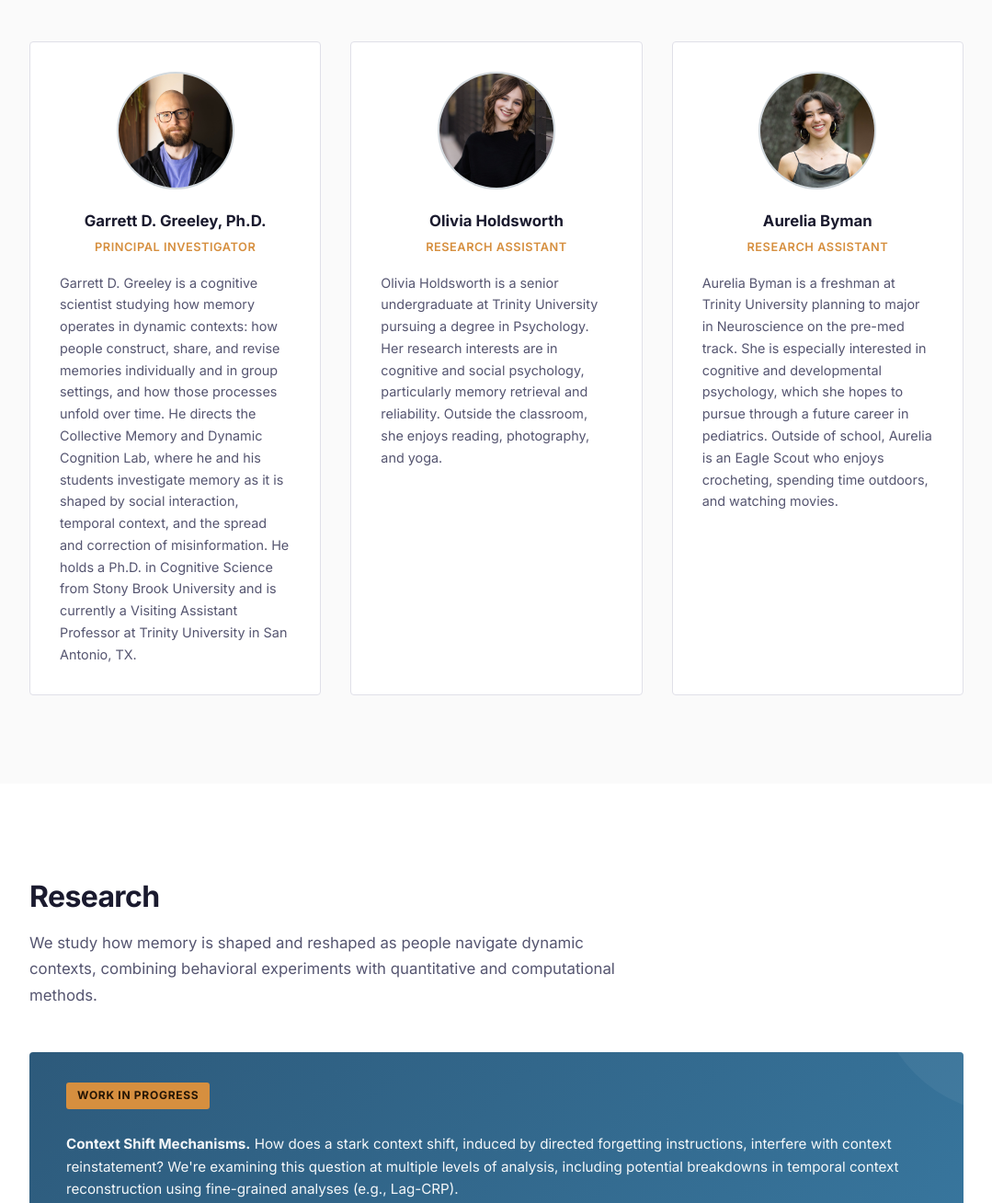
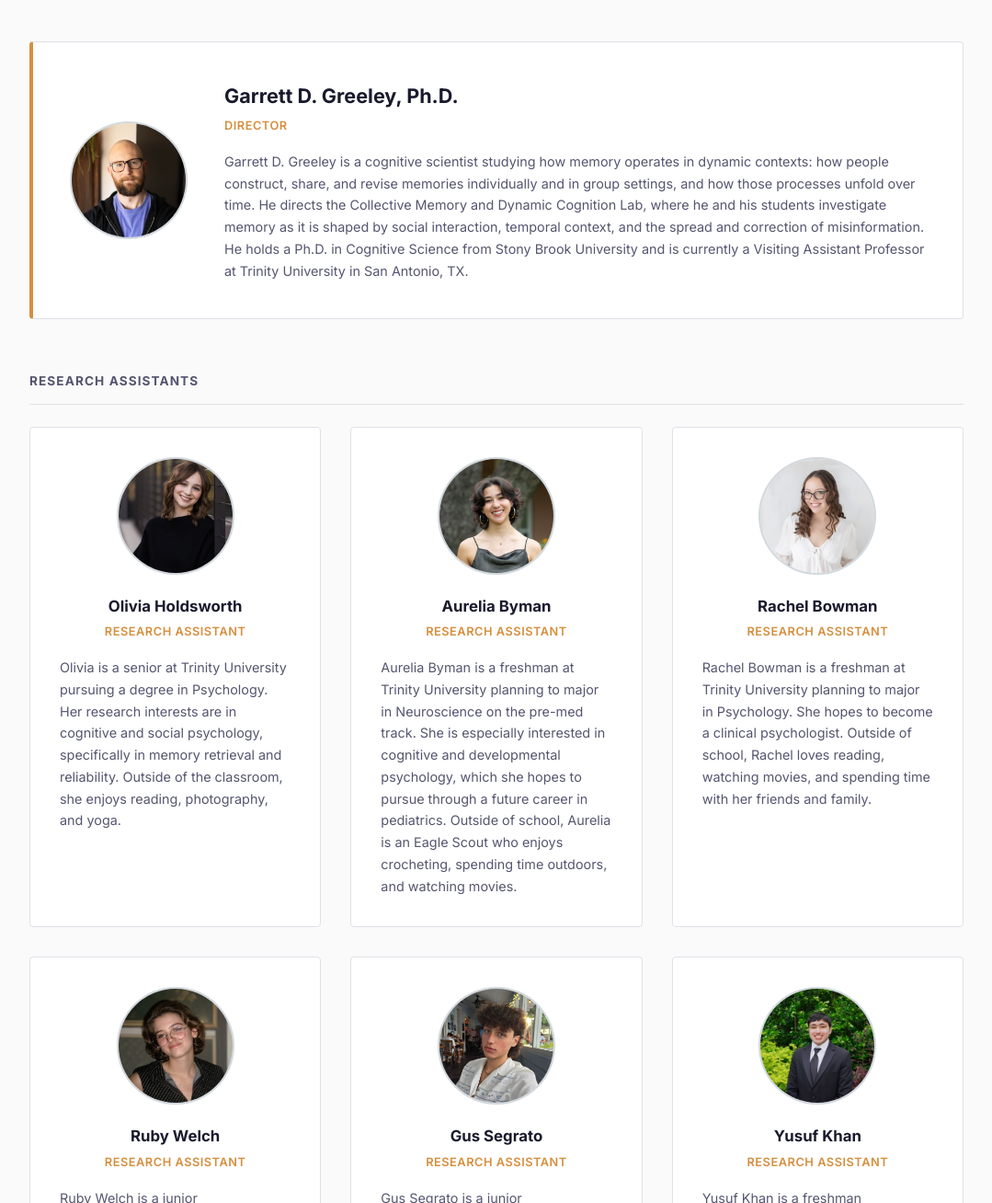
Before and after one commit to ggreeley/cmdc-lab, a plain HTML site: page index.html in a window 1280 px wide. Shown: the part 1492-2800 px from the top of the page at 92% size, without its empty margins (100-1179 px from the left). Drawn offline with Linux system fonts and the light colour scheme.

Commit message:
new ra bios and photos added + separate large card for director
Co-Authored-By: Claude Sonnet 5.5 <noreply@anthropic.com>

```diff
--- a/assets/css/style.css
+++ b/assets/css/style.css
@@ -400,6 +400,43 @@ a:hover {
     gap: 2rem;
 }
 
+.person-feature {
+    display: flex;
+    align-items: center;
+    gap: 2.5rem;
+    background-color: var(--color-bg-alt);
+    border: 1px solid var(--color-border);
+    border-left: 4px solid var(--color-accent-warm);
+    border-radius: 4px;
+    padding: 2.5rem;
+    margin-bottom: 3.5rem;
+}
+
+.person-feature .person-photo {
+    flex-shrink: 0;
+    margin: 0;
+}
+
+.person-photo-lg {
+    width: 176px;
+    height: 176px;
+}
+
+.person-feature-text .person-name {
+    font-size: 1.35rem;
+}
+
+.people-tier-title {
+    font-size: 0.85rem;
+    font-weight: 650;
+    text-transform: uppercase;
+    letter-spacing: 0.08em;
+    color: var(--color-text-secondary);
+    margin-bottom: 1.5rem;
+    padding-bottom: 0.75rem;
+    border-bottom: 1px solid var(--color-border);
+}
+
 .person-card {
     background-color: var(--color-bg-alt);
     border: 1px solid var(--color-border);
@@ -731,6 +768,11 @@ a:hover {
         grid-template-columns: 1fr 1fr;
     }
 
+    .person-feature {
+        gap: 2rem;
+        padding: 2rem;
+    }
+
     .research-areas {
         grid-template-columns: 1fr;
     }
@@ -790,6 +832,16 @@ a:hover {
         grid-template-columns: 1fr;
     }
 
+    .person-feature {
+        flex-direction: column;
+        text-align: center;
+        padding: 1.5rem;
+    }
+
+    .person-photo-lg {
+        margin: 0 auto;
+    }
+
     .pub-item {
         flex-direction: column;
         gap: 0.25rem;
--- a/index.html
+++ b/index.html
@@ -63,28 +63,30 @@
             <h2 class="section-title reveal">People</h2>
             <p class="section-subtitle reveal">The researchers behind the lab.</p>
 
-            <div class="people-grid">
-                <!-- PI -->
-                <div class="person-card reveal">
-                    <div class="person-photo">
-                        <img src="assets/img/people/greeley.jpg" alt="Garrett D. Greeley, Ph.D." onerror="this.parentElement.classList.add('no-photo')">
-                    </div>
+            <!-- Director -->
+            <div class="person-feature reveal">
+                <div class="person-photo person-photo-lg">
+                    <img src="assets/img/people/greeley.jpg" alt="Garrett D. Greeley, Ph.D." onerror="this.parentElement.classList.add('no-photo')">
+                </div>
+                <div class="person-feature-text">
                     <h3 class="person-name">Garrett D. Greeley, Ph.D.</h3>
-                    <p class="person-role">Principal Investigator</p>
+                    <p class="person-role">Director</p>
                     <p class="person-bio">Garrett D. Greeley is a cognitive scientist studying how memory operates in dynamic contexts: how people construct, share, and revise memories individually and in group settings, and how those processes unfold over time. He directs the Collective Memory and Dynamic Cognition Lab, where he and his students investigate memory as it is shaped by social interaction, temporal context, and the spread and correction of misinformation. He holds a Ph.D. in Cognitive Science from Stony Brook University and is currently a Visiting Assistant Professor at Trinity University in San Antonio, TX.</p>
                 </div>
+            </div>
 
-                <!-- RA -->
+            <!-- Research Assistants -->
+            <h3 class="people-tier-title reveal">Research Assistants</h3>
+            <div class="people-grid">
                 <div class="person-card reveal">
                     <div class="person-photo">
                         <img src="assets/img/people/olivia-holdsworth.jpg" alt="Olivia Holdsworth" onerror="this.parentElement.classList.add('no-photo')">
                     </div>
                     <h3 class="person-name">Olivia Holdsworth</h3>
                     <p class="person-role">Research Assistant</p>
-                    <p class="person-bio">Olivia Holdsworth is a senior undergraduate at Trinity University pursuing a degree in Psychology. Her research interests are in cognitive and social psychology, particularly memory retrieval and reliability. Outside the classroom, she enjoys reading, photography, and yoga.</p>
+                    <p class="person-bio">Olivia is a senior at Trinity University pursuing a degree in Psychology. Her research interests are in cognitive and social psychology, specifically in memory retrieval and reliability. Outside of the classroom, she enjoys reading, photography, and yoga.</p>
                 </div>
 
-                <!-- RA -->
                 <div class="person-card reveal">
                     <div class="person-photo">
                         <img src="assets/img/people/aurelia-byman.jpg" alt="Aurelia Byman" onerror="this.parentElement.classList.add('no-photo')">
@@ -92,6 +94,42 @@
                     <h3 class="person-name">Aurelia Byman</h3>
                     <p class="person-role">Research Assistant</p>
                     <p class="person-bio">Aurelia Byman is a freshman at Trinity University planning to major in Neuroscience on the pre-med track. She is especially interested in cognitive and developmental psychology, which she hopes to pursue through a future career in pediatrics. Outside of school, Aurelia is an Eagle Scout who enjoys crocheting, spending time outdoors, and watching movies.</p>
+                </div>
+
+                <div class="person-card reveal">
+                    <div class="person-photo">
+                        <img src="assets/img/people/rachel-bowman.jpg" style="object-position: 50% 20%;" alt="Rachel Bowman" onerror="this.parentElement.classList.add('no-photo')">
+                    </div>
+                    <h3 class="person-name">Rachel Bowman</h3>
+                    <p class="person-role">Research Assistant</p>
+                    <p class="person-bio">Rachel Bowman is a freshman at Trinity University planning to major in Psychology. She hopes to become a clinical psychologist. Outside of school, Rachel loves reading, watching movies, and spending time with her friends and family.</p>
+                </div>
+
+                <div class="person-card reveal">
+                    <div class="person-photo">
+                        <img src="assets/img/people/ruby-welch.jpg" style="object-position: 50% 30%;" alt="Ruby Welch" onerror="this.parentElement.classList.add('no-photo')">
+                    </div>
+                    <h3 class="person-name">Ruby Welch</h3>
+                    <p class="person-role">Research Assistant</p>
+                    <p class="person-bio">Ruby Welch is a junior undergraduate student at Trinity University, double-majoring in Psychology (BS) and Ancient Mediterranean Studies (BA). She is particularly interested in cognitive distortion, memory reliability, and psychopathology. She plans to pursue a career in forensic psychology. Outside of academics, Ruby loves to listen to music, hike with her dog, cook, and read.</p>
+                </div>
+
+                <div class="person-card reveal">
+                    <div class="person-photo">
+                        <img src="assets/img/people/gus-segrato.jpg" style="object-position: 50% 35%;" alt="Gus Segrato" onerror="this.parentElement.classList.add('no-photo')">
+                    </div>
+                    <h3 class="person-name">Gus Segrato</h3>
+                    <p class="person-role">Research Assistant</p>
+                    <p class="person-bio">Gus Segrato is a junior undergraduate student at Trinity University, with a major in Psychology and minor in Business. Gus hopes to pursue a master's in Industrial/Organizational Psychology and go into the business world, where he can help implement psychological interventions and skills to help make healthier workplaces. In his personal life, Gus loves playing his guitar, reading, being outdoors, and traveling.</p>
+                </div>
+
+                <div class="person-card reveal">
+                    <div class="person-photo">
+                        <img src="assets/img/people/yusuf-khan.jpg" alt="Yusuf Khan" onerror="this.parentElement.classList.add('no-photo')">
+                    </div>
+                    <h3 class="person-name">Yusuf Khan</h3>
+                    <p class="person-role">Research Assistant</p>
+                    <p class="person-bio">Yusuf Khan is a freshman undergraduate student at Trinity University majoring in Neuroscience on the Pre-Med Track. He is interested in pharmacology at the intersection of cognitive processes, and how that relates to everyday life. Outside of school, Yusuf loves to watch basketball, play pickleball, and spend time with friends and family.</p>
                 </div>
             </div>
         </div>
```
Also changed, not shown: assets/img/people/gus-segrato.jpg (added), assets/img/people/rachel-bowman.jpg (added), assets/img/people/ruby-welch.jpg (added), assets/img/people/yusuf-khan.jpg (added), 6 other files.
